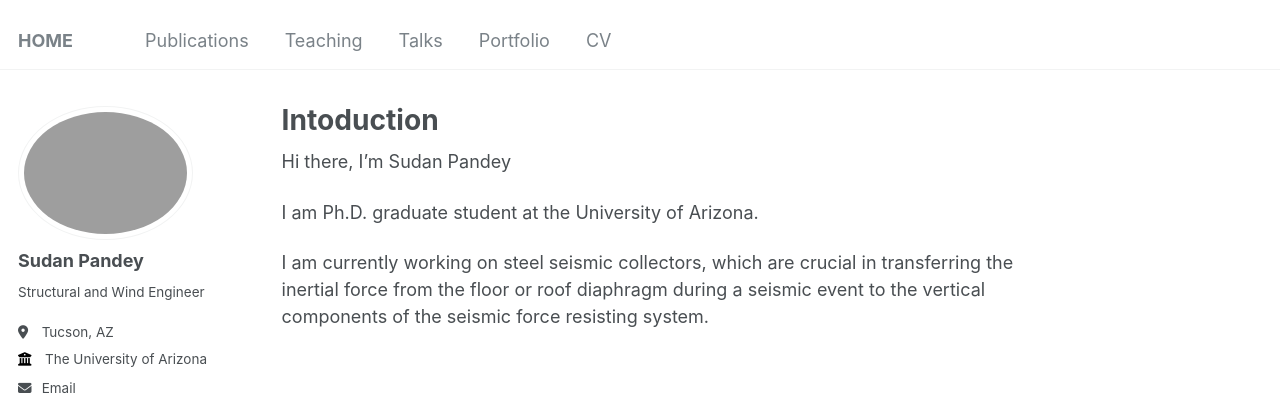
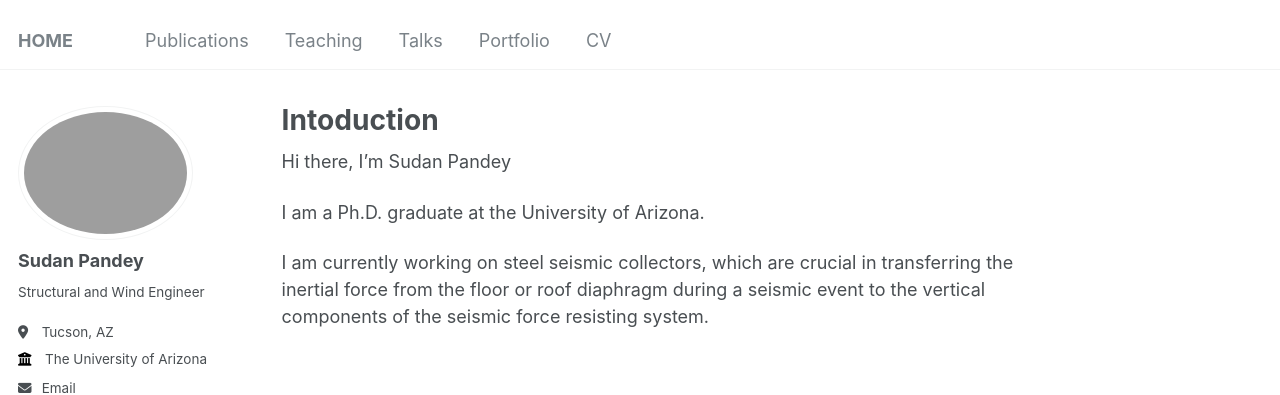
Before and after one commit to pdy-sdn/pandeysudan.github.io, a Jekyll site: the page built from _pages/about.md, in a window 1280 px wide. Shown: the top 395 px of the page. Built offline with Jekyll 4.4.1, drawn with Linux system fonts in a browser that asks for light colours; some web fonts are replaced.

Commit message:
updated on oct 22

```diff
--- a/_pages/about.md
+++ b/_pages/about.md
@@ -9,6 +9,6 @@ redirect_from:
 
 Hi there, I'm Sudan Pandey
 
-I am Ph.D. graduate student at the University of Arizona.
+I am a Ph.D. graduate at the University of Arizona.
 
 I am currently working on steel seismic collectors, which are crucial in transferring the inertial force from the floor or roof diaphragm during a seismic event to the vertical components of the seismic force resisting system.
```
Also changed, not shown: _publications/2009-10-01-paper-title-number-1.md (renamed from _publications/2019-10-01-paper-title-number-1.md, +1 -1 lines).
